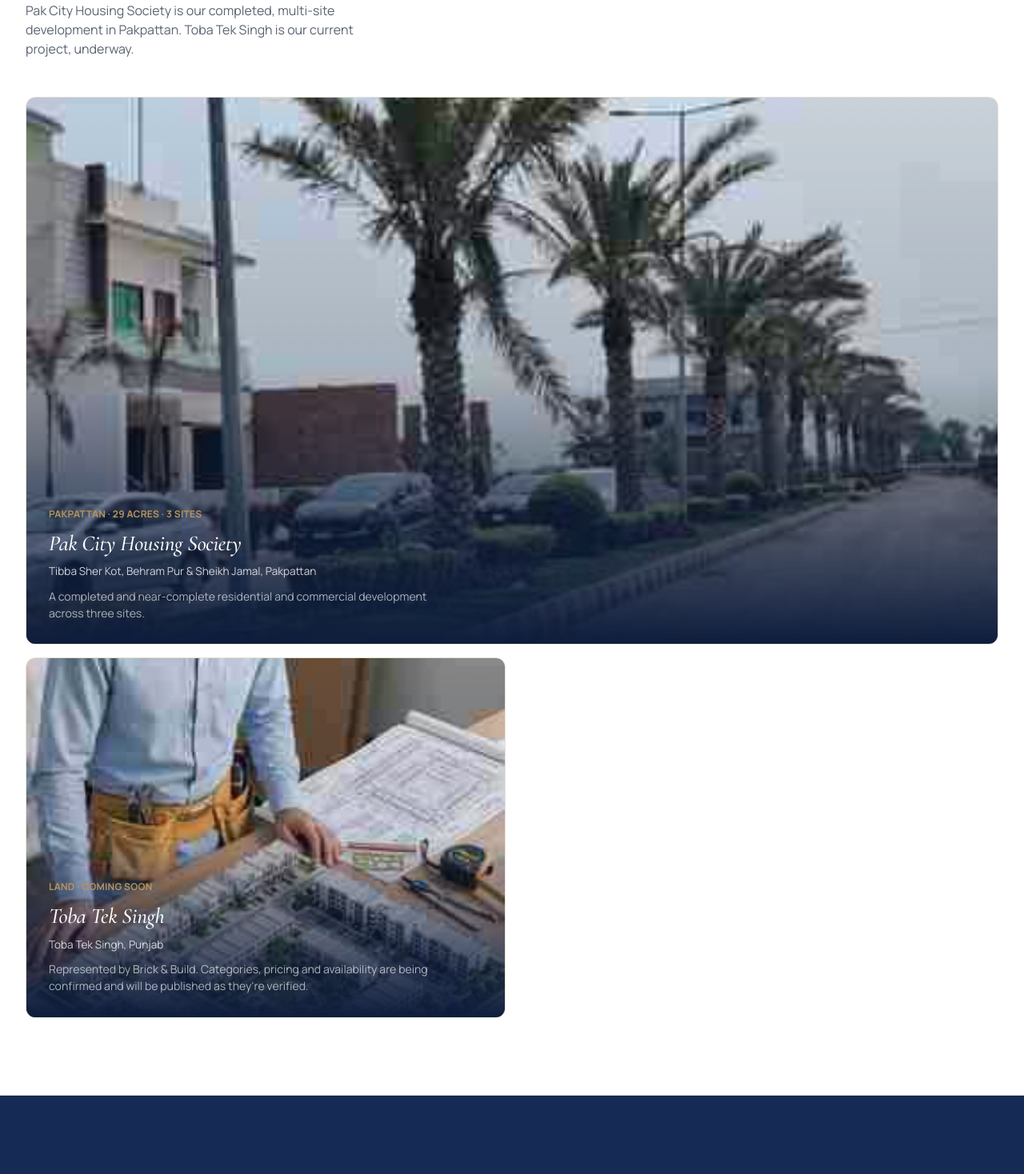
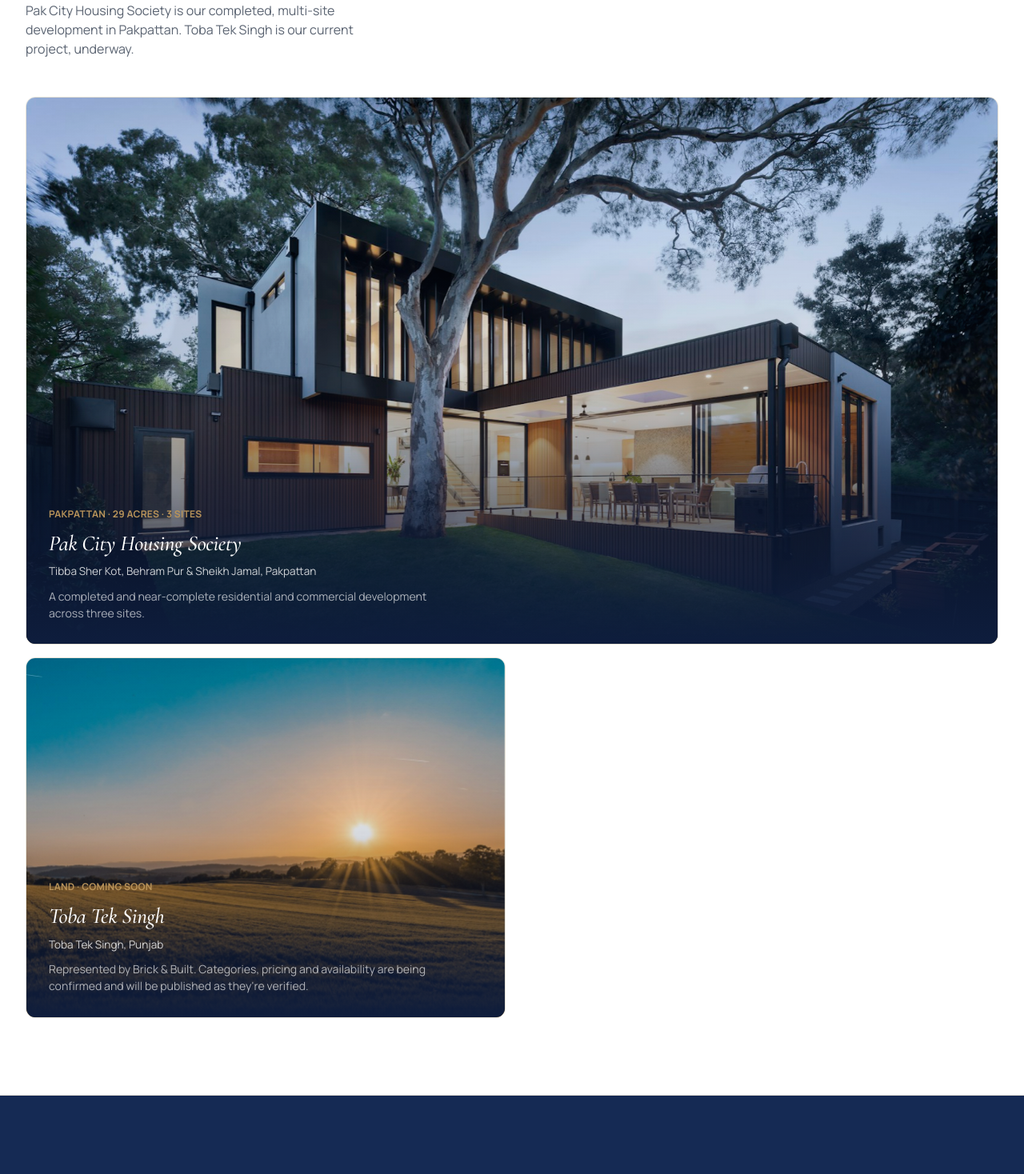
Before and after one commit to enviromation17-bit/brick-and-build, a React (Vite) app: page / in a window 1280 px wide. Shown: the part 1840-3308 px from the top of the page at 80% size. Built offline with nearby package versions, Linux system fonts and the light colour scheme.

Commit message:
Fix pixelation sources: use higher-res media paths; Toba video section uses poster until binary upload

```diff
--- a/src/pages/Home.jsx
+++ b/src/pages/Home.jsx
@@ -12,7 +12,7 @@ export default function Home() {
         eyebrow="Pakpattan · Punjab · Pakistan"
         title="Toba Tek Singh is next."
         media="/assets/media/hero-frontpage-web.mp4"
-        poster="/assets/media/hero-3d.jpg"
+        poster="/assets/media/service-land.jpg"
         lede="An established property development company delivering residential, commercial and land projects — including Pak City Housing Society in Pakpattan — with our next project underway in Toba Tek Singh."
       >
         <Link to="/projects/toba-tek-singh" className="h-12 inline-flex items-center rounded-pill bg-white text-navy px-8 font-bold text-sm hover:bg-paper2">Explore Toba Tek Singh</Link>
@@ -53,7 +53,7 @@ export default function Home() {
             <Reveal className="sm:col-span-2">
               <ProjectCard
                 to="/projects/pak-city"
-                img="/assets/media/pak-city-street.jpg"
+                img="/assets/media/service-residential.jpg"
                 kicker="Pakpattan · 29 Acres · 3 sites"
                 name="Pak City Housing Society"
                 location="Tibba Sher Kot, Behram Pur & Sheikh Jamal, Pakpattan"
@@ -64,11 +64,11 @@ export default function Home() {
             <Reveal delay={0.06}>
               <ProjectCard
                 to="/projects/toba-tek-singh"
-                img="/assets/media/hero-3d.jpg"
+                img="/assets/media/service-land.jpg"
                 kicker="Land · Coming soon"
                 name="Toba Tek Singh"
                 location="Toba Tek Singh, Punjab"
-                summary="Represented by Brick & Build. Categories, pricing and availability are being confirmed and will be published as they're verified."
+                summary="Represented by Brick & Built. Categories, pricing and availability are being confirmed and will be published as they're verified."
               />
             </Reveal>
           </div>
--- a/src/pages/TobaTekSingh.jsx
+++ b/src/pages/TobaTekSingh.jsx
@@ -7,7 +7,7 @@ import { TOBA_FACTS, COMPANY } from "../data/content";
 const CHAPTERS = [
   { n: "01", title: "Sector layout", body: "A detailed sector and street layout hasn't been finalized yet. We'll publish it here once the master plan is confirmed.", reverse: false, img: "/assets/media/toba-masterplan.jpg" },
   { n: "02", title: "Residential plots", body: "Exact plot sizes and sector assignments are still being confirmed.", reverse: true, img: "/assets/media/toba-residential.jpg" },
-  { n: "03", title: "Construction progress", body: "Project development and site details will be published as they are confirmed.", reverse: false, img: "/assets/media/toba-frame-end.jpg" },
+  { n: "03", title: "Construction progress", body: "Project development and site details will be published as they are confirmed.", reverse: false, img: "/assets/media/service-residential.jpg" },
 ];
 
 export default function TobaTekSingh() {
@@ -28,7 +28,7 @@ export default function TobaTekSingh() {
         </div>
       </section>
 
-      {/* Construction progress video */}
+      {/* Construction progress — video file to be added under public/assets/media/toba-timelapse-web.mp4 */}
       <section className="py-24 bg-navy">
         <div className="max-w-container mx-auto px-5 md:px-8">
           <Reveal>
@@ -36,16 +36,18 @@ export default function TobaTekSingh() {
             <h2 className="mt-3 text-[clamp(1.9rem,3.6vw,3rem)] font-extrabold tracking-tight text-white">From land to built community.</h2>
             <p className="mt-4 max-w-[48ch] text-slateLight">A view of how a housing community takes shape — land preparation through to completed residences.</p>
           </Reveal>
-          <Reveal delay={0.1} className="mt-10 max-w-[56rem] mx-auto rounded-2xl overflow-hidden border border-white/10 shadow-lift">
+          <Reveal delay={0.1} className="mt-10 max-w-[56rem] mx-auto rounded-2xl overflow-hidden border border-white/10 shadow-lift bg-navyDeep">
             <video
               src="/assets/media/toba-timelapse-web.mp4"
-              poster="/assets/media/toba-frame-start.jpg"
-              className="w-full aspect-video object-cover bg-navyDeep"
+              poster="/assets/media/service-land.jpg"
+              className="w-full aspect-video object-cover"
               controls
               playsInline
               preload="metadata"
               aria-label="Construction progress time-lapse"
-            />
+            >
+              Your browser does not support the video tag.
+            </video>
           </Reveal>
         </div>
       </section>
```
